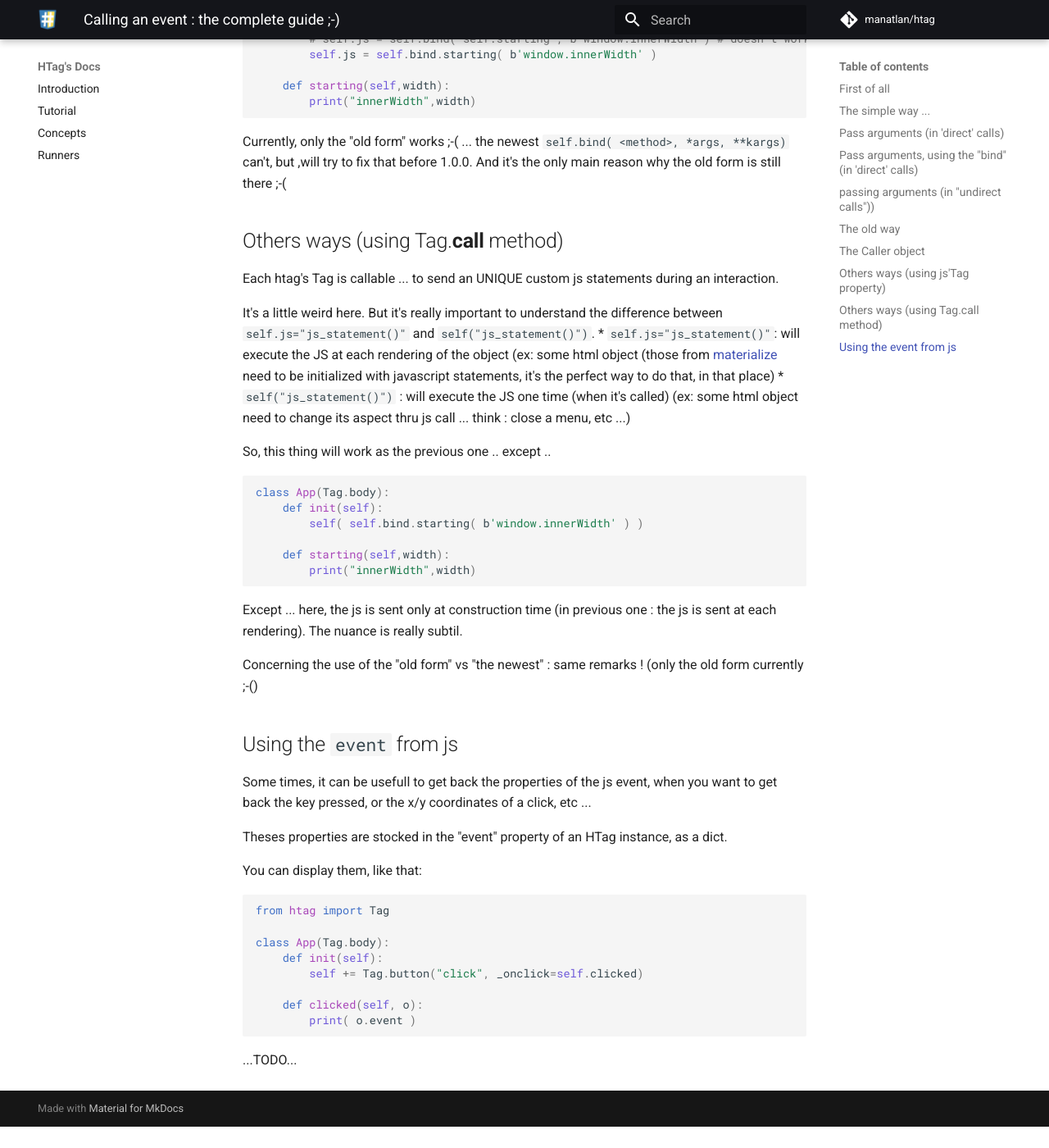
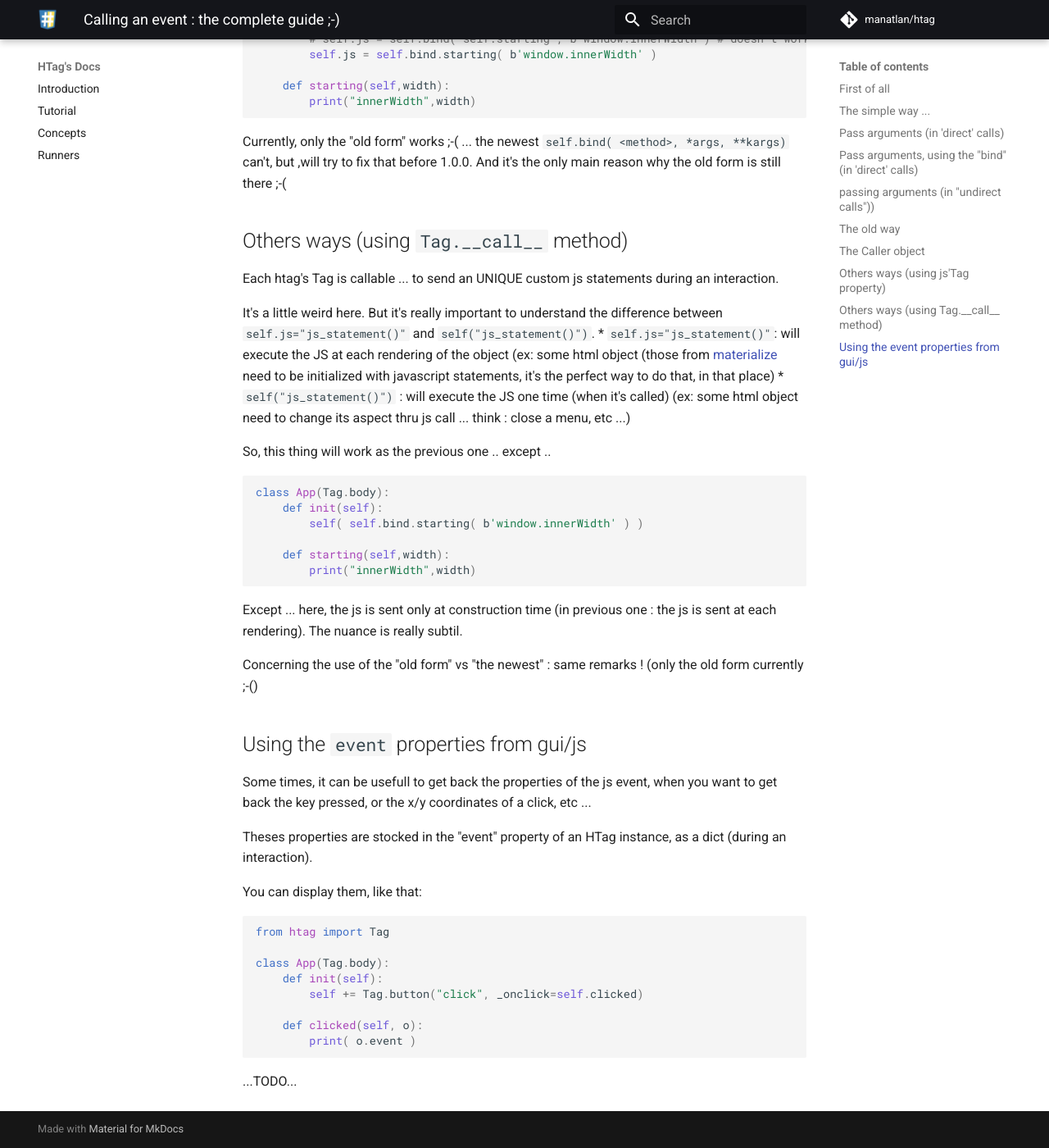
Before and after one commit to manatlan/htag, an MkDocs documentation site: the page built from docs/calling_an_event.md, in a window 1280 px wide and 1400 px high, scrolled down 5966 px. Shown: the whole window at 82% size. Built offline with MkDocs 1.6.1 and Material for MkDocs 9.7.7, drawn with Linux system fonts in a browser that asks for light colours; comment, search, counter and statistics services are not loaded; before the commit the page ends 7340 px from its top, so only the background shows below that.

Commit message:
Update calling_an_event.md

````diff
--- a/docs/calling_an_event.md
+++ b/docs/calling_an_event.md
@@ -265,7 +265,7 @@ class App(Tag.body):
 ```
 Currently, only the "old form" works ;-( ... the newest `self.bind( <method>, *args, **kargs)` can't, but ,will try to fix that before 1.0.0. And it's the only main reason why the old form is still there ;-(
 
-## Others ways (using Tag.__call__ method)
+## Others ways (using `Tag.__call__` method)
 
 Each htag's Tag is callable ... to send an UNIQUE custom js statements during an interaction.
 
@@ -288,11 +288,11 @@ The nuance is really subtil.
 
 Concerning the use of the "old form" vs "the newest" : same remarks ! (only the old form currently ;-()
 
-## Using the `event` from js
+## Using the `event` properties from gui/js
 
 Some times, it can be usefull to get back the properties of the js event, when you want to get back the key pressed, or the x/y coordinates of a click, etc ...
 
-Theses properties are stocked in the "event" property of an HTag instance, as a dict.
+Theses properties are stocked in the "event" property of an HTag instance, as a dict (during an interaction).
 
 You can display them, like that:
 
````
